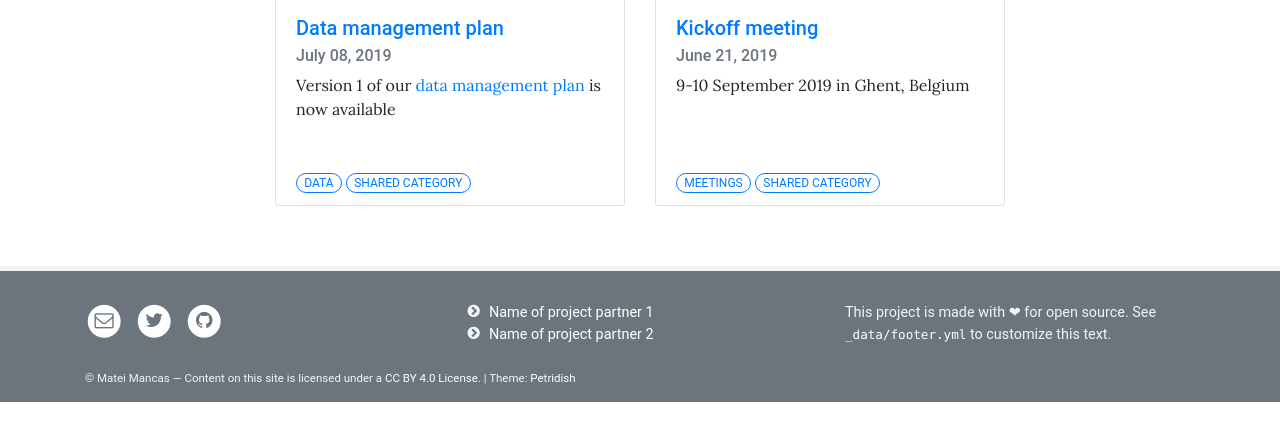
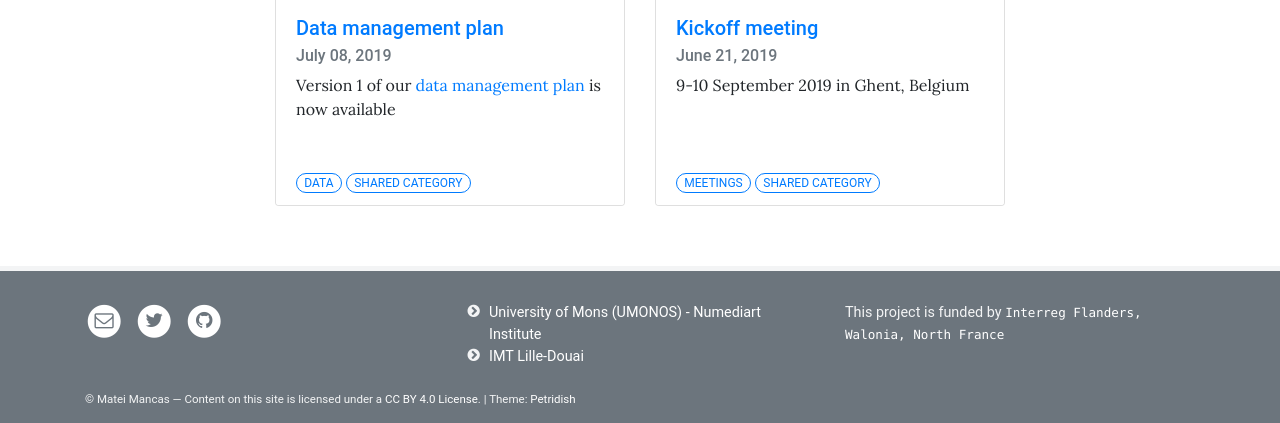
Before and after one commit to numediart/Transimmersium, a Jekyll site: the page built from pages/project.md, in a window 1280 px wide, cut to the strip 941-1364 px from the top of the page. Built offline with Jekyll 4.4.1, drawn with Linux system fonts in a browser that asks for light colours; before the commit the page ends 1343 px from its top, so only the background shows below that.

Commit message:
Update footer.yml

```diff
--- a/_data/footer.yml
+++ b/_data/footer.yml
@@ -5,15 +5,15 @@
 columns:
   - description:
     links:
-    - text: Name of project partner 1
-      href: http://example.com
+    - text: University of Mons (UMONOS) - Numediart Institute
+      href: https://web.umons.ac.be/numediart/fr/
       new_window: true
-    - text: Name of project partner 2
-      href: http://example.com
+    - text: IMT Lille-Douai
+      href: https://imt-lille-douai.fr/
       new_window: true
 
   - description: > # E.g. funding acknowledgement. Can be Markdown
-      This project is made with ❤ for open source. See [`_data/footer.yml`](https://github.com/peterdesmet/petridish/blob/master/_data/footer.yml) to customize this text.
+      This project is funded by [`Interreg Flanders, Walonia, North France`](https://www.interreg-fwvl.eu)
     links:
 
 # Small print license statement to add at the bottom of the footer. Can be Markdown
```
